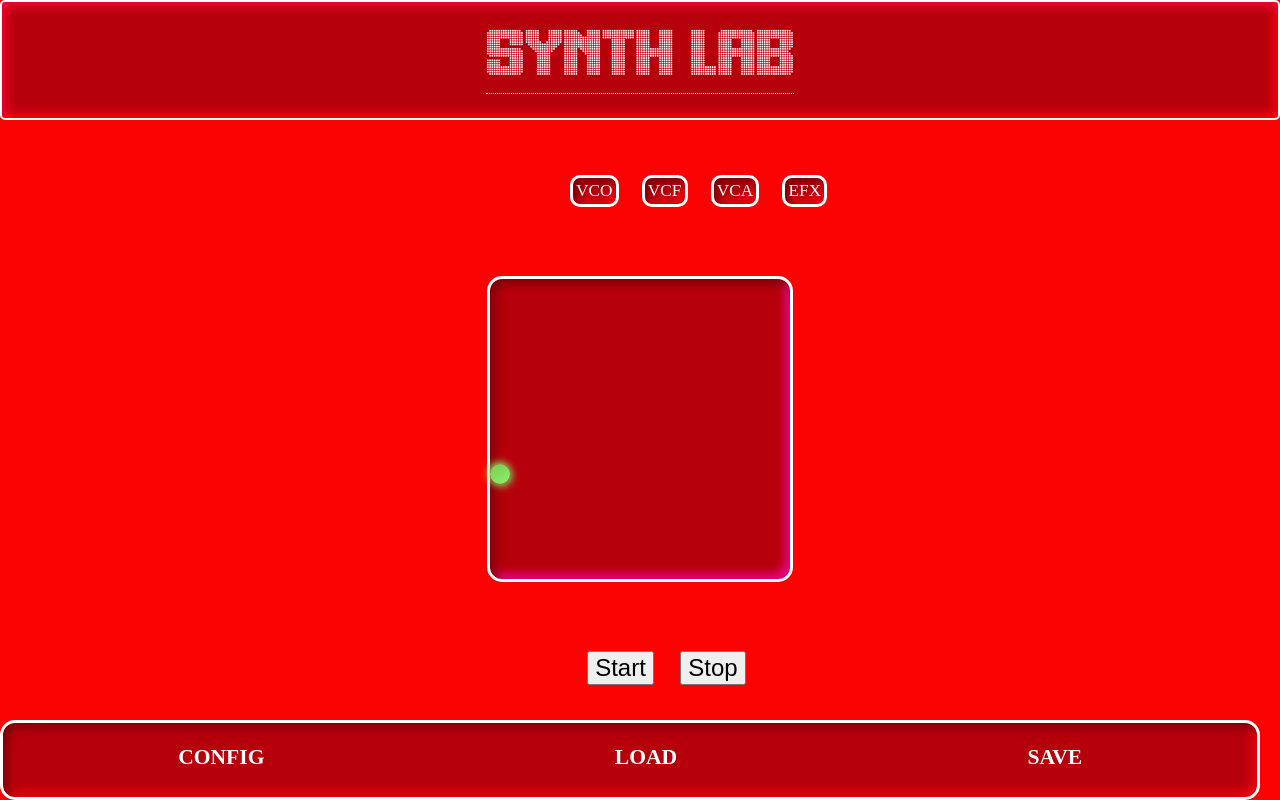
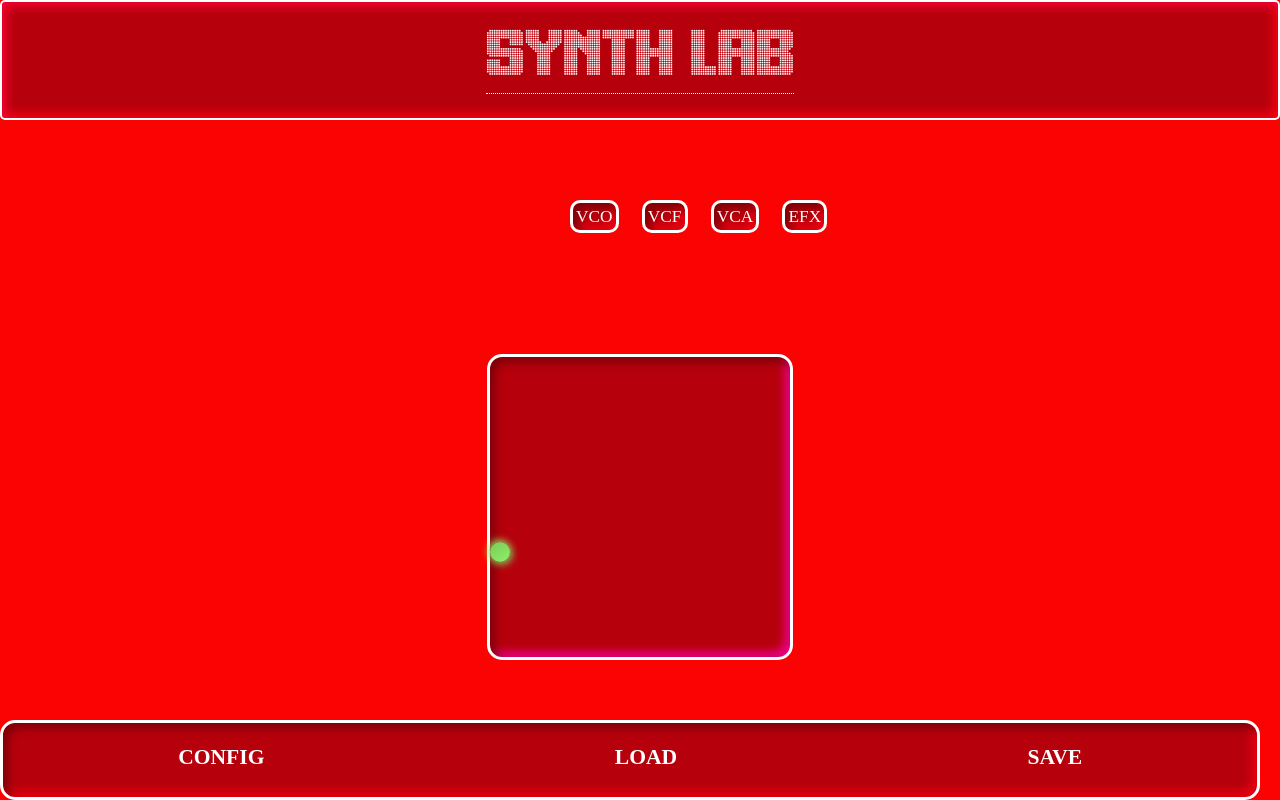
Before and after one commit to PhilippAubert/capstone-digitalSynth, a React (Create React App) app: page / in a window 1280 px wide. Built offline with nearby package versions, Linux system fonts and the light colour scheme.

Commit message:
Remove start and stop-button

```diff
--- a/src/App.js
+++ b/src/App.js
@@ -280,16 +280,6 @@ export default function App() {
             onTouchStart={onClickStart}
             onTouchEnd={onClickStop}
           />
-          <div className="OnOff_Board">
-            <button className="OnOff" onClick={onClickStart}>
-              {" "}
-              Start{" "}
-            </button>
-            <button className="OnOff" onClick={onClickStop}>
-              {" "}
-              Stop{" "}
-            </button>
-          </div>
         </main>
         <Footer onClickSave={handleSave} onClickLoad={handleLoad} />
       </div>
--- a/src/components/Oscillators.js
+++ b/src/components/Oscillators.js
@@ -62,7 +62,7 @@ export default function Oscillators({
       <input
         type="range"
         min="0"
-        max="440"
+        max="300"
         value={oscillator1}
         onChange={handleOsc1Change}
         className="Value"
@@ -96,7 +96,7 @@ export default function Oscillators({
         onChange={handleOsc2Change}
         type="range"
         min="0"
-        max="440"
+        max="300"
         className="Value"
       />
     </div>
```
